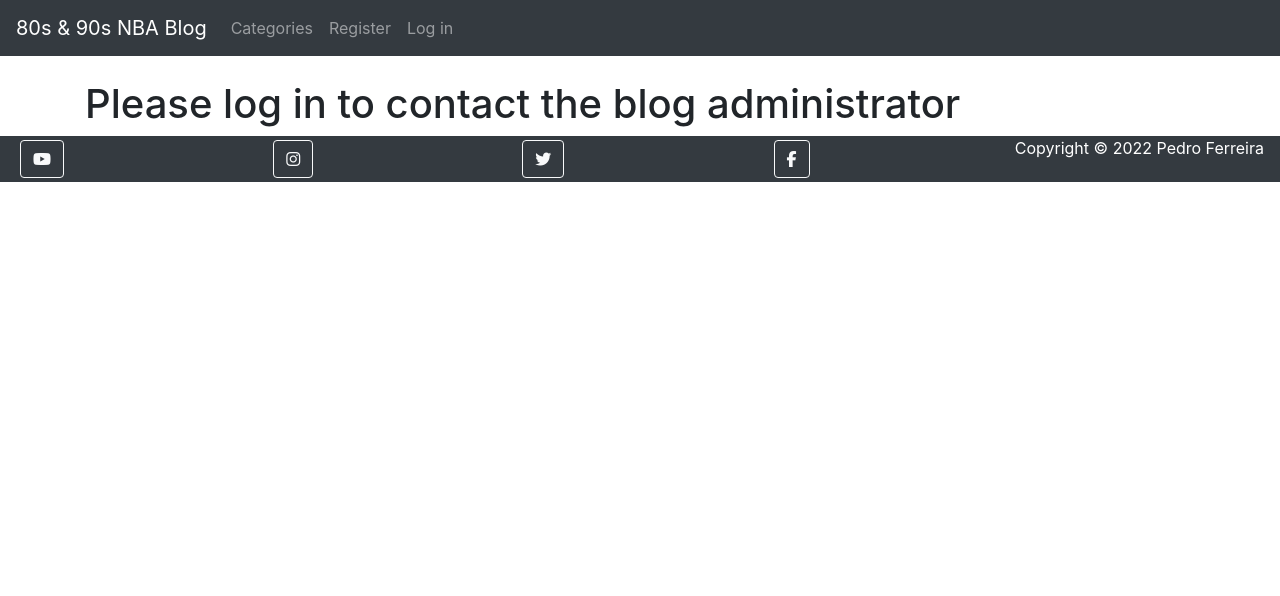
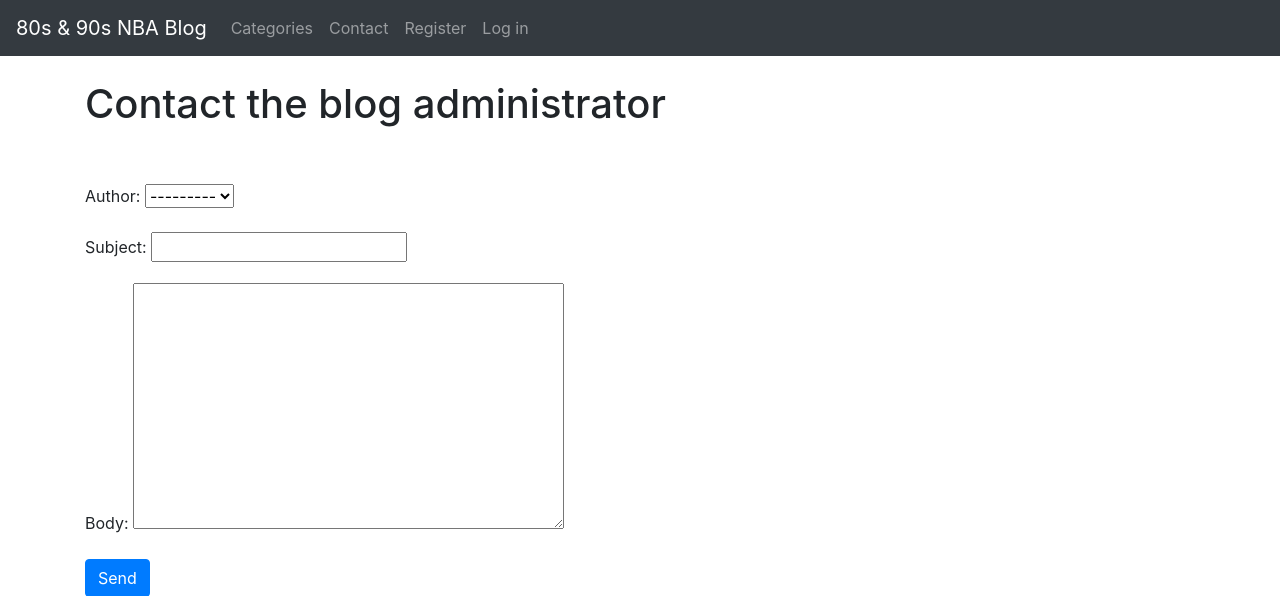
Before and after one commit to Code-Institute-Submissions/i-love-this-game, a Django app: page /contact in a window 1280 px wide. Shown: the top 596 px of the page. Run offline with Django 4.2, Linux system fonts and the light colour scheme; some libraries are stand-ins or nearby versions.

Commit message:
Create template with the form for the Contact functionality and the navbar link to access it

```diff
--- a/theblog/templates/base.html
+++ b/theblog/templates/base.html
@@ -58,6 +58,10 @@
                         <a class="nav-link" href="{% url 'category-list' %}">Categories</a>
                     </li>
                     {% endif %}
+                    <!-- Contact -->
+                    <li class="nav-item">
+                        <a class="nav-link" href="{% url 'contact' %}">Contact</a>
+                    </li>
                     <!-- Authentication -->
                     {% if user.is_authenticated %}
                         <!-- Create new post -->
--- a/theblog/templates/contact.html
+++ b/theblog/templates/contact.html
@@ -3,8 +3,6 @@
 {% block content %}
 
 <!-- Form to contact blog administrator -->
-<!-- Authentication -->
-{% if user.is_authenticated %}
 <h1>Contact the blog administrator</h1>
 <br/><br/>
 <div class="form-group">
@@ -18,7 +16,4 @@
 <br/>
 <a href="{% url 'home' %}" class="btn btn-primary">Back</a>
 <br/><br/>
-{% else %}
-    <h1>Please log in to contact the blog administrator</h1>
-{% endif %}
 {% endblock %}
```
Lines whose indentation alone changed are shown as unchanged.
